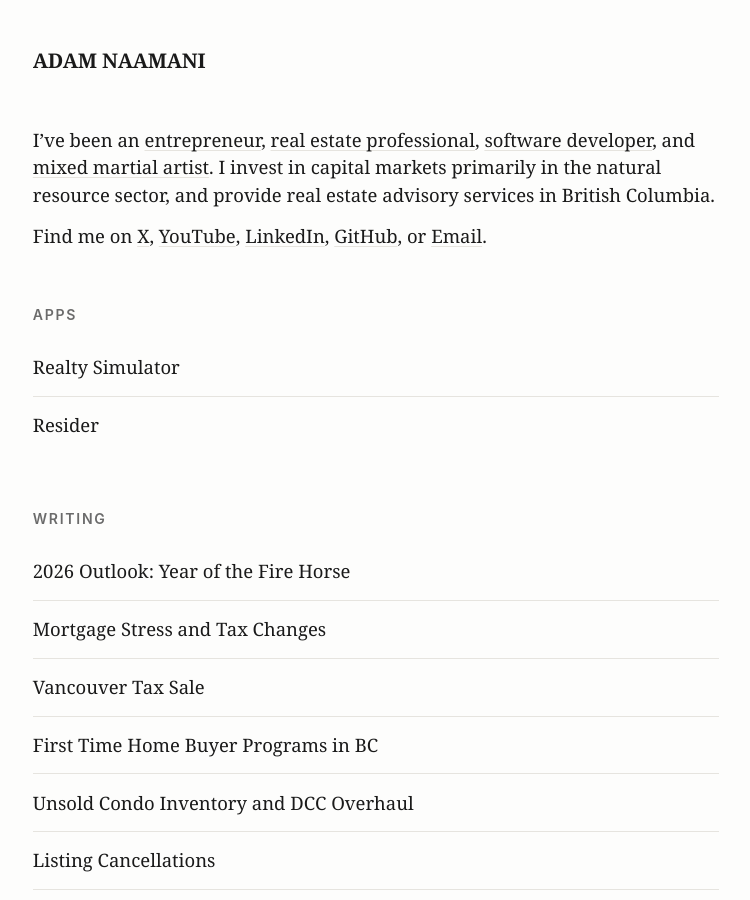
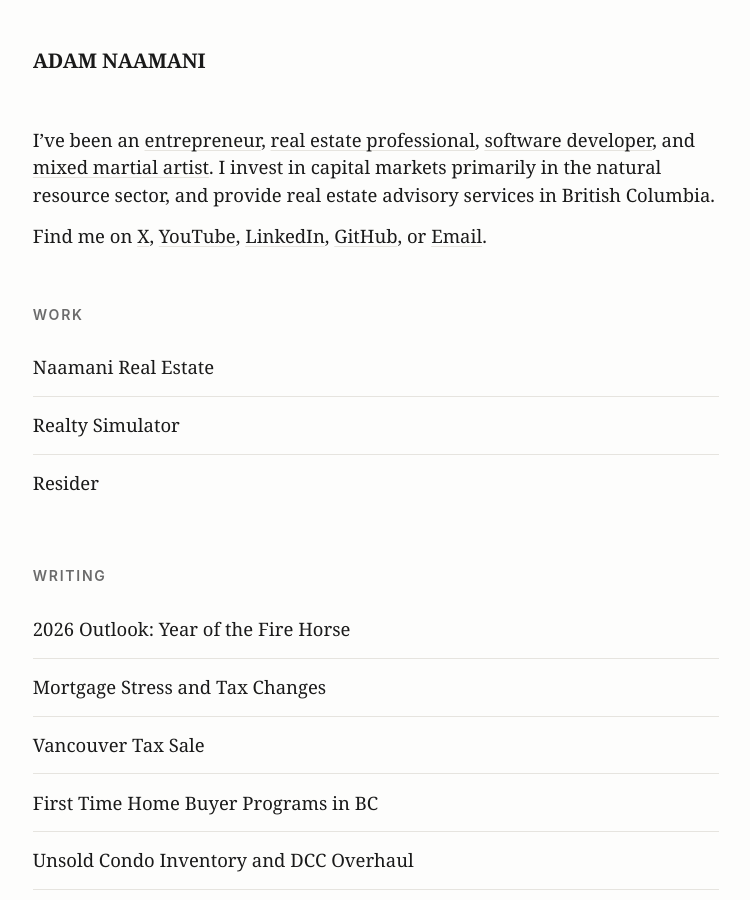
Before and after one commit to adamnaamani/adamnaamani, a Jekyll site: the page built from index.md, in a window 1280 px wide and 900 px high. Shown: the whole window, without its empty margins (264-1014 px from the left). Built offline with Jekyll 4.4.1, drawn with Linux system fonts in a browser that asks for light colours.

Commit message:
Home: rename Apps to Work and add Naamani Real Estate.
Co-authored-by: Cursor <cursoragent@cursor.com>

```diff
--- a/_layouts/home.html
+++ b/_layouts/home.html
@@ -17,9 +17,12 @@ layout: default
   {{ content }}
 
   <div class="home-modules">
-    <section class="home-module" aria-label="Apps">
-      <h2>Apps</h2>
+    <section class="home-module" aria-label="Work">
+      <h2>Work</h2>
       <ol>
+        <li>
+          <a href="https://naamanirealestate.com">Naamani Real Estate</a>
+        </li>
         <li>
           <a href="https://www.realtysimulator.com">Realty Simulator</a>
         </li>
```
